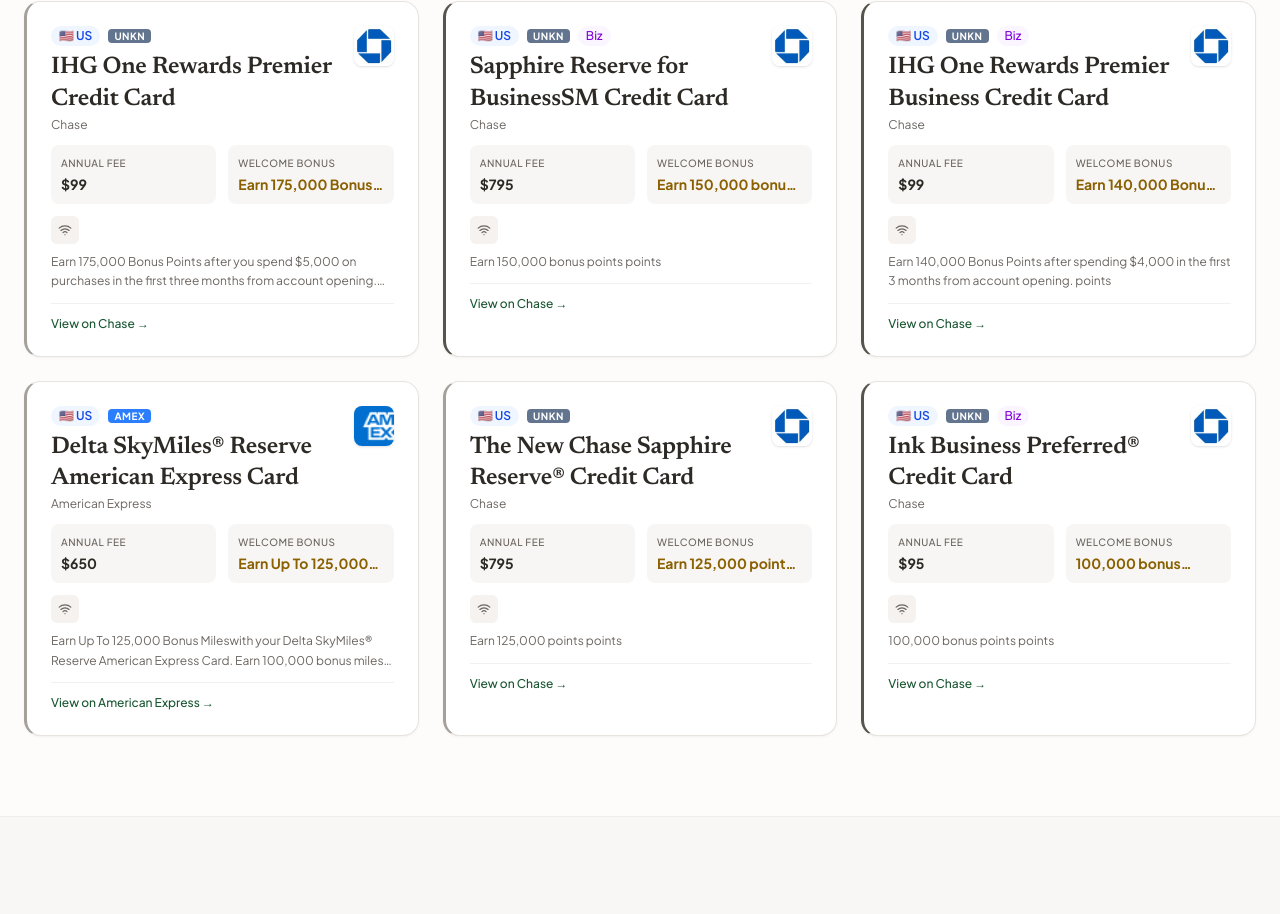
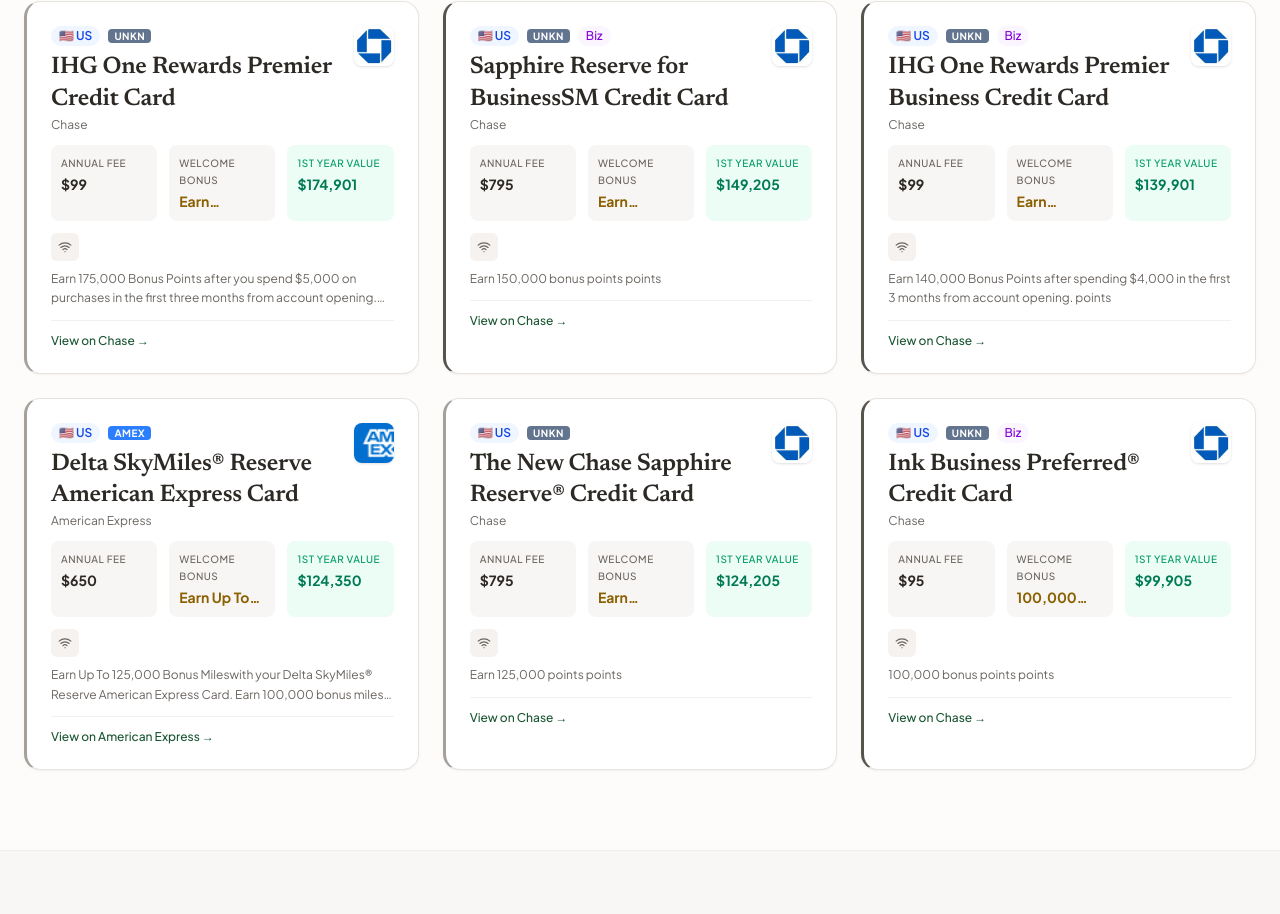
Before and after one commit to mazim-lab/churningcanada, a Next.js app: page / in a window 1280 px wide. Shown: the part 1033-1947 px from the top of the page. Built offline with nearby package versions, Linux system fonts and the light colour scheme.

Commit message:
Add first-year value display to card grid and detail pages
- Green '1st Year Value' box on card grid (only when > 0)
- Stat card on detail page showing computed value
- Grid adapts: 3 cols when FYV exists, 2 cols otherwise

```diff
--- a/src/app/cards/[slug]/page.tsx
+++ b/src/app/cards/[slug]/page.tsx
@@ -76,6 +76,7 @@
         <StatCard label="Annual Fee" value={card.annual_fee === 0 ? 'Free' : `$${card.annual_fee}`} />
         {card.first_year_fee !== null && <StatCard label="First Year Fee" value={card.first_year_fee === 0 ? 'Free' : `$${card.first_year_fee}`} />}
         <StatCard label="Welcome Bonus" value={card.welcome_bonus || '—'} highlight />
+        {card.first_year_value > 0 && <StatCard label="1st Year Value" value={`$${Math.round(card.first_year_value).toLocaleString()}`} />}
       </div>
         </div>
       </div>
--- a/src/components/CardGrid.tsx
+++ b/src/components/CardGrid.tsx
@@ -111,8 +111,8 @@
         <IssuerAvatar issuer={card.issuer} size="md" />
       </div>
 
-      {/* Fee & Bonus */}
-      <div className="grid grid-cols-2 gap-3 mb-3">
+      {/* Fee, Bonus & First Year Value */}
+      <div className={`grid gap-3 mb-3 ${card.first_year_value ? 'grid-cols-3' : 'grid-cols-2'}`}>
         <div className="rounded-lg bg-muted/70 p-2.5">
           <p className="text-[10px] uppercase tracking-wider text-muted-foreground font-medium">Annual Fee</p>
           <p className="font-bold text-sm mt-0.5">{card.annual_fee === 0 ? 'Free' : `$${card.annual_fee}`}</p>
@@ -121,6 +121,12 @@
           <p className="text-[10px] uppercase tracking-wider text-muted-foreground font-medium">Welcome Bonus</p>
           <p className="font-bold text-sm mt-0.5 text-gold-text dark:text-gold line-clamp-1">{card.welcome_bonus || '—'}</p>
         </div>
+        {card.first_year_value > 0 && (
+          <div className="rounded-lg bg-emerald-50 dark:bg-emerald-900/20 p-2.5">
+            <p className="text-[10px] uppercase tracking-wider text-emerald-600 dark:text-emerald-400 font-medium">1st Year Value</p>
+            <p className="font-bold text-sm mt-0.5 text-emerald-700 dark:text-emerald-300">${Math.round(card.first_year_value).toLocaleString()}</p>
+          </div>
+        )}
       </div>
 
       {/* Earn rates summary */}
```
